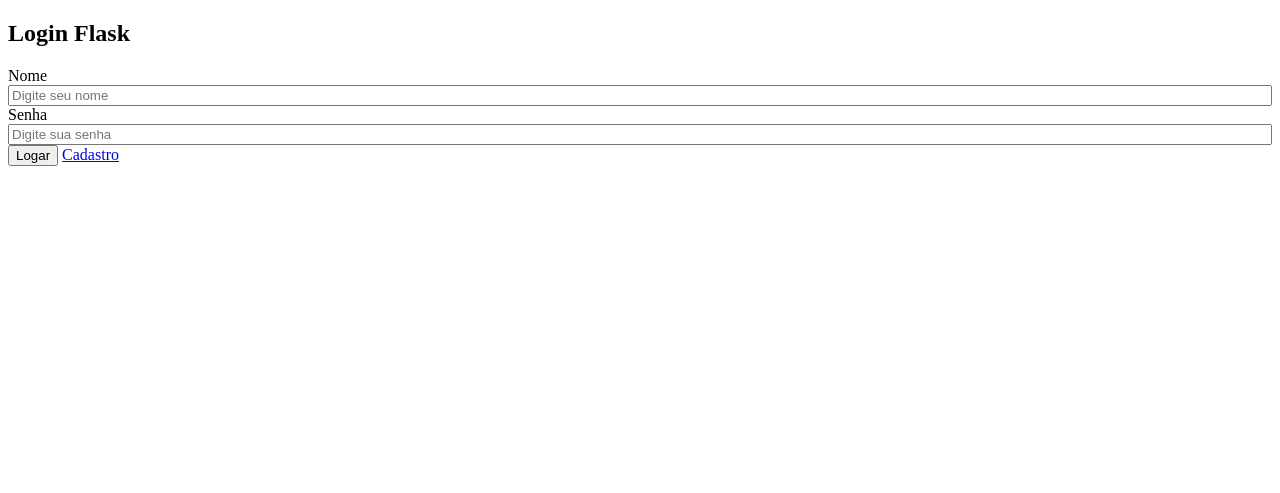
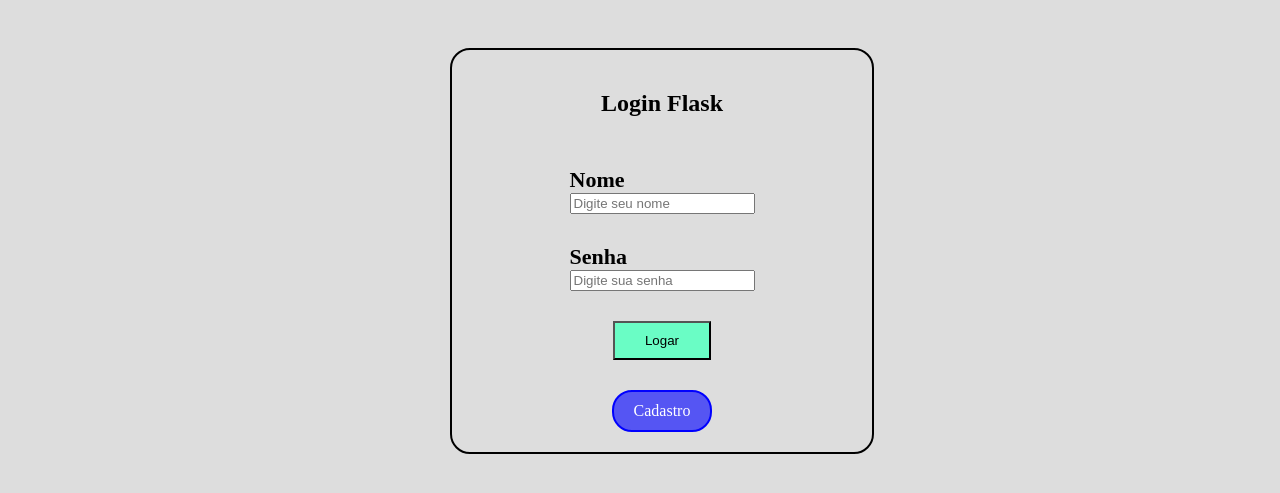
Before and after one commit to KhalelAlbuquerque/SRC-Flask, a Flask app: page /login in a window 1280 px wide. Shown: the top 493 px of the page. Run offline with Flask 3, Linux system fonts and the light colour scheme.

Commit message:
feat: design adjusts and check register

```diff
--- a/main.py
+++ b/main.py
@@ -1,13 +1,15 @@
 from flask import Flask, render_template, request, flash, redirect
 import mysql.connector
-import json
-
 
 app = Flask(__name__)
 app.config['SECRET_KEY'] = 'palavra-secreta123'
 
 @app.route('/acesso')
 def acesso():
+    if request.args.get('userName')==None:
+        flash('Rota protegida, faça o login pra continuar')
+        return redirect('/login')
+
     return render_template('html/acesso.html', userName=request.args.get('userName'))
 
 @app.route('/cadastro', methods=["GET", "POST"])
@@ -19,12 +21,22 @@ def cadastro():
         user = request.form.get('user')
         password = request.form.get('password')
 
-        comando = f'INSERT INTO usuario (user, password) VALUES ("{user}", "{password}")'
+        comando = f'SELECT * FROM usuario WHERE user="{user}"'
+        cursor.execute(comando)
+        result = cursor.fetchall()
 
-        cursor.execute(comando)
-        conexao.commit()
+        if result:
+            flash('Usuário já cadastrado, escolha outro nome')
+            return redirect('/cadastro')
+        else:
+            comando = f'INSERT INTO usuario (user, password) VALUES ("{user}", "{password}")'
 
-        return redirect(f'/acesso?userName={user}')
+            cursor.execute(comando)
+            conexao.commit()
+
+            return redirect(f'/acesso?userName={user}')
+
+
 
 
 
@@ -62,9 +74,7 @@ if __name__ in '__main__':
     conexao = mysql.connector.connect(host="localhost", user="root", password="1234", database="flask")
     cursor = conexao.cursor()
 
+    app.run(debug=True)
 
-
-
-    app.run(debug=True)
     cursor.close()
     conexao.close()
--- a/static/css/login.css
+++ b/static/css/login.css
@@ -0,0 +1,41 @@
+@charset "utf-8";
+
+
+
+body{
+    background-color: #ddd;
+    display: flex;
+    align-items: center;
+}
+
+#container-login{
+    width: 30%;
+    height: 200px;
+    margin: auto;
+    padding: 40px;
+}
+
+#container-login form section{
+    padding: 20px;
+    display: flex;
+    width: 100%;
+    flex-direction: column;
+    align-items: center;
+    justify-content: center;
+    border: 2px solid black;
+    gap: 30px;
+    border-radius: 20px;
+}
+
+#btn-entrar{
+    padding: 10px 30px;
+    background-color: rgb(106, 253, 197);
+    cursor: pointer;
+}
+
+
+#alerta{
+    color: red;
+    font-size: 20px;
+    font-weight: bold;
+}
--- a/templates/html/login.html
+++ b/templates/html/login.html
@@ -10,7 +10,7 @@
     <div id="container-login">
         <form action="/login" method="post">
             <section>
-                <div>
+                <div style="text-align: center;">
                     <h1>Login Flask</h1>
                     {% set mensagens = get_flashed_messages() %}
                     {% if mensagens %}
@@ -20,15 +20,15 @@
                     {% endif %}
                 </div>
                 <div style="display: flex; flex-direction: column;">
-                    <label for="user">Nome</label>
+                    <label style="font-weight: bold; font-size: 22px;"  for="user">Nome</label>
                     <input type="text" placeholder="Digite seu nome" id="user" name="user">
                 </div>
                 <div style="display: flex; flex-direction: column;">
-                    <label for="password">Senha</label>
+                    <label style="font-weight: bold; font-size: 22px;"  for="password">Senha</label>
                     <input type="password" placeholder="Digite sua senha" id="password" name="password">
                 </div>
                 <button type="submit" value="Logar" id="btn-entrar">Logar</button>
-                <a href='/cadastro'>Cadastro</a>
+                <a href='/cadastro' style="background-color: rgb(85, 85, 243); padding: 10px 20px; border: 2px solid blue; border-radius: 20px; color: white; text-decoration: none;">Cadastro</a>
             </section>
         </form>
     </div>
```
Also changed, not shown: templates/html/acesso.html (+7 -3 lines), templates/html/cadastro.html (+4 -4 lines).
